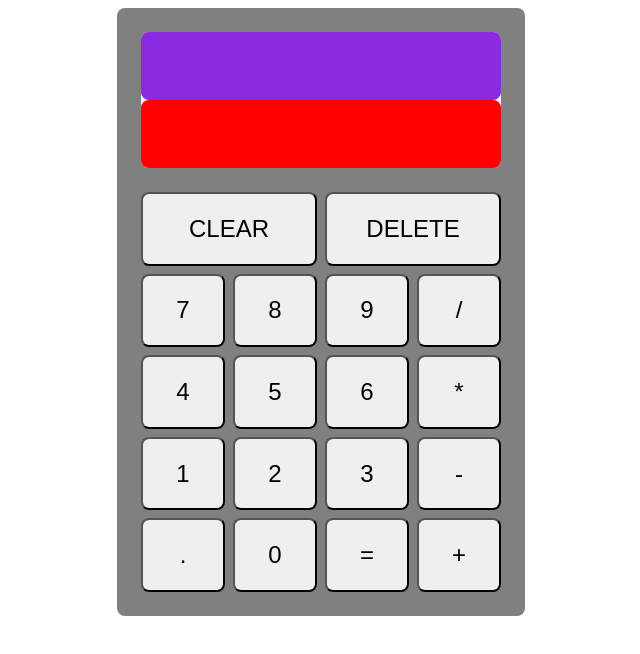
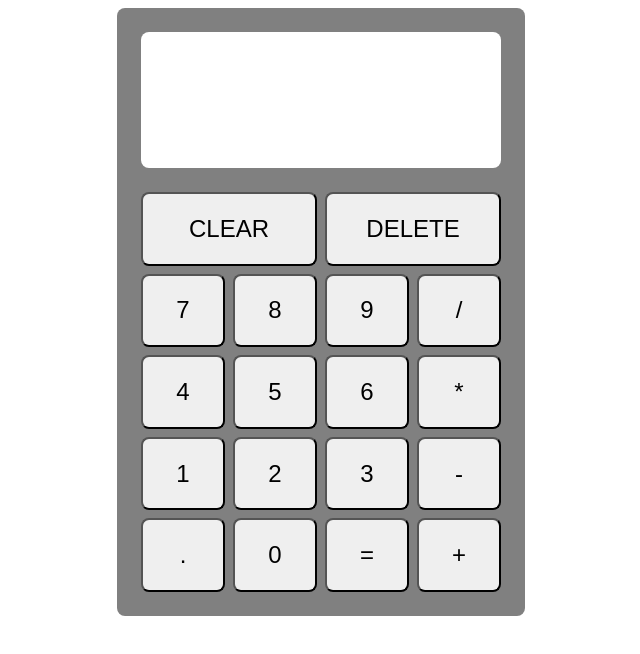
Before and after one commit to dariojularic/Calculator-js, a website built with Vite: page vite-project/index.html in a window 1280 px wide. Shown: the whole page, without its empty margins (319-959 px from the left). Built offline with nearby package versions, Linux system fonts and the light colour scheme.

Commit message:
Add style

```diff
--- a/vite-project/style.css
+++ b/vite-project/style.css
@@ -40,7 +40,7 @@ html {
 
 .primary-output {
   height: 50%;
-  background-color: red;
+  /* background-color: red; */
   border-radius: 8px;
   text-align: end;
   font-size: 40px;
@@ -55,7 +55,7 @@ html {
   height: 50%;
   text-align: end;
   /* kako napravit boreder radius na 2 od 4 kuta */
-  background-color: blueviolet;
+  /* background-color: blueviolet; */
   border-radius: 8px;
 }
 
```
